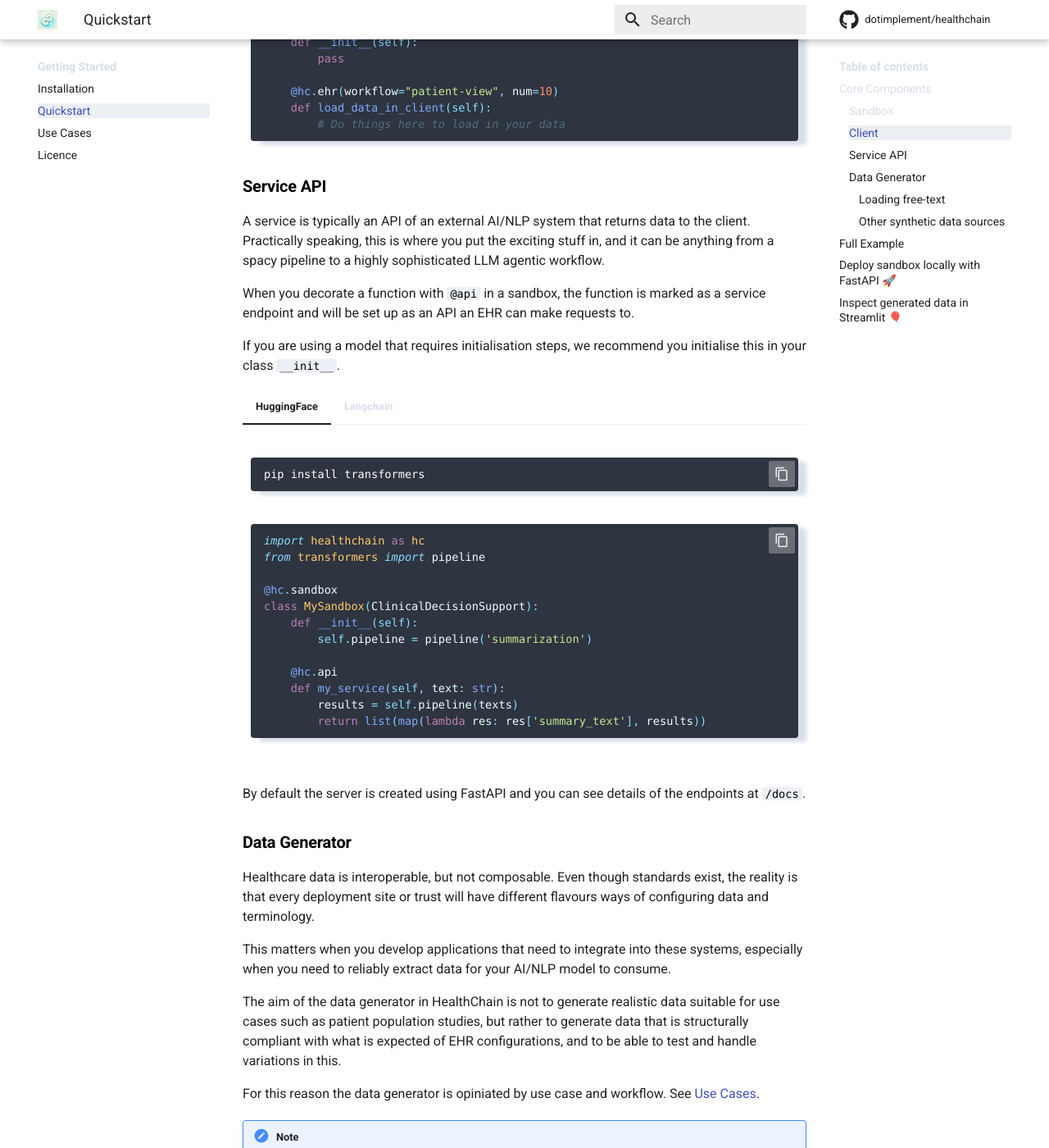
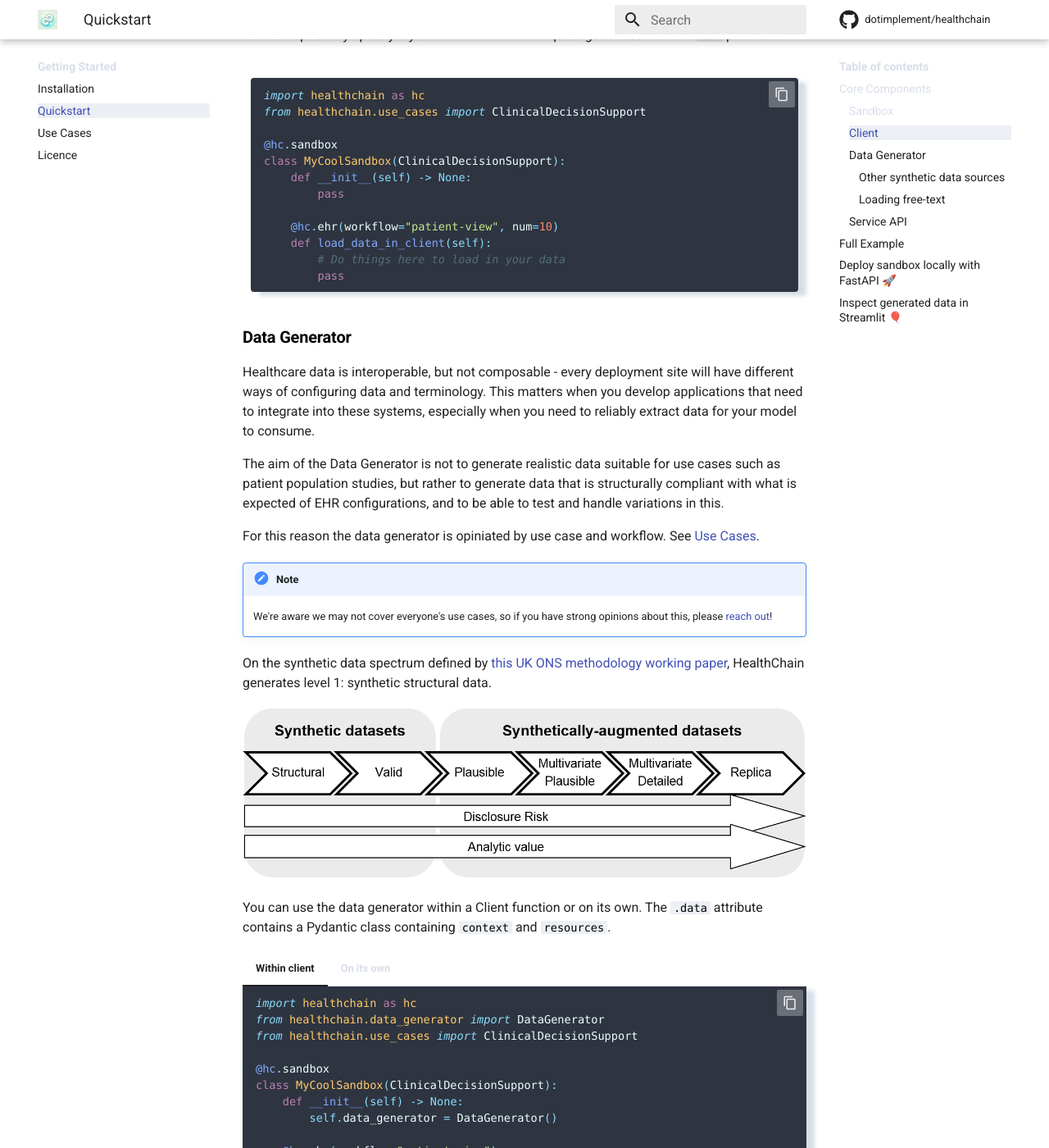
Before and after one commit to dotimplement/HealthChain, an MkDocs documentation site: the page built from docs/quickstart.md, in a window 1280 px wide and 1400 px high, scrolled down 1470 px. Shown: the whole window at 82% size. Built offline with MkDocs 1.6.1 and Material for MkDocs 9.7.7, drawn with Linux system fonts in a browser that asks for light colours; comment, search, counter and statistics services are not loaded; some of the changed text lies outside the part shown.

Commit message:
Edit text and checked working code samples

````diff
--- a/docs/quickstart.md
+++ b/docs/quickstart.md
@@ -15,28 +15,37 @@
 
 5. Data is received by the client and rendered in a UI interface
 
-To declare a sandbox, create a class that inherits from a type of `UseCase` and decorate it with the `@sandbox` decorator.
+To declare a sandbox, create a class that inherits from a type of `UseCase` and decorate it with the `@hc.sandbox` decorator.
 
-Note that **both must** be present for a valid sandbox declaration: `UseCase` loads in the blueprint of what kind of service, client, and API is set up based on HL7-specified standards, and `@sandbox` orchestrates these interactions.
+Note that both **must** be present for a valid sandbox declaration: `UseCase` loads in the blueprint of the service, client, and APIs used, and `@hc.sandbox` orchestrates these interactions.
 
 ```python
 import healthchain as hc
 
 from healthchain.use_cases import ClinicalDecisionSupport
 
-@sandbox
+@hc.sandbox
 class MyCoolSandbox(ClinicalDecisionSupport):
     def __init__(self) -> None:
         pass
 ```
-In this example, we are giving our sandbox the name `MyCoolSandbox` and telling it to behave like a clinical decision support system (based on CDS Hooks), and declaring it should be run in a sandbox.
+
+In this example, naming our class `MyCoolSandbox`, telling it to behave like a clinical decision support system (based on CDS Hooks), and declaring it should be run in a sandbox.
+
+Every sandbox requires a client and a server.
+
+!!! success "Sandbox Essentials"
+
+    - `UseCase` from which the sandbox class inherits from
+    - service function
+    - client function
 
 ### Client
 A client is a healthcare system object that requests information and processing from an external service.
 
 A client is typically an EHR system, but we may also support other health objects in the future such as a CPOE (Computerized Ohysician Order Entry).
 
-We can mark a client by using the decorator `@ehr`. You **must** declare a workflow, which informs the sandbox how your data will be formatted (See Use Cases).
+We can mark a client by using the decorator `@hc.ehr`. You **must** declare a **workflow** for EHR clients, which informs the sandbox how your data will be formatted (See [Use Cases](/usecases)).
 
 You can optionally specify if you want more than 1 request generated with the `num` parameter.
 
@@ -44,119 +53,70 @@
 import healthchain as hc
 from healthchain.use_cases import ClinicalDecisionSupport
 
-@sandbox
+@hc.sandbox
 class MyCoolSandbox(ClinicalDecisionSupport):
-    def __init__(self):
+    def __init__(self) -> None:
         pass
 
     @hc.ehr(workflow="patient-view", num=10)
     def load_data_in_client(self):
         # Do things here to load in your data
+        pass
 
 ```
 
-### Service API
-A service is typically an API of an external AI/NLP system that returns data to the client. Practically speaking, this is where you put the exciting stuff in, and it can be anything from a spacy pipeline to a highly sophisticated LLM agentic workflow.
-
-When you decorate a function with `@api` in a sandbox, the function is marked as a service endpoint and will be set up as an API an EHR can make requests to.
-
-If you are using a model that requires initialisation steps, we recommend you initialise this in your class `__init__`.
-
-=== "HuggingFace"
-    ```bash
-    pip install transformers
-    ```
-    ```python
-    import healthchain as hc
-    from transformers import pipeline
-
-    @hc.sandbox
-    class MySandbox(ClinicalDecisionSupport):
-        def __init__(self):
-            self.pipeline = pipeline('summarization')
-
-        @hc.api
-        def my_service(self, text: str):
-            results = self.pipeline(texts)
-            return list(map(lambda res: res['summary_text'], results))
-    ```
-=== "Langchain"
-    ```bash
-    pip install langchain langchain-openai
-    ```
-    ```python
-    import healthchain as hc
-    from langchain_openai import ChatOpenAI
-    from langchain_core.prompts import PromptTemplate
-    from langchain_core.output_parsers import StrOutputParser
-
-    @hc.sandbox
-    class MySandbox(ClinicalDecisionSupport):
-        def __init__(self):
-            self.chain = self._init_llm_chain()
-
-        def _init_llm_chain(self):
-            prompt = PromptTemplate.from_template("Summarize the text below {text}")
-            model = ChatOpenAI(model="gpt-4")
-            parser = StrOutputParser()
-
-            chain = prompt | model | parser
-
-            return chain
-
-        @hc.api
-        def my_service(self, text: str):
-            result = self.chain.invoke(text)
-
-            return result
-    ```
-
-By default the server is created using FastAPI and you can see details of the endpoints at `/docs`.
-
 
 ### Data Generator
-Healthcare data is interoperable, but not composable. Even though standards exist, the reality is that every deployment site or trust will have different flavours ways of configuring data and terminology.
+Healthcare data is interoperable, but not composable - every deployment site will have different ways of configuring data and terminology. This matters when you develop applications that need to integrate into these systems, especially when you need to reliably extract data for your model to consume.
 
-This matters when you develop applications that need to integrate into these systems, especially when you need to reliably extract data for your AI/NLP model to consume.
-
-The aim of the data generator in HealthChain is not to generate realistic data suitable for use cases such as patient population studies, but rather to generate data that is structurally compliant with what is expected of EHR configurations, and to be able to test and handle variations in this.
+The aim of the Data Generator is not to generate realistic data suitable for use cases such as patient population studies, but rather to generate data that is structurally compliant with what is expected of EHR configurations, and to be able to test and handle variations in this.
 
 For this reason the data generator is opiniated by use case and workflow. See [Use Cases](usecases.md).
 
 !!! note
-    We're aware we may not cover everyone's use cases, so if you have strong opinions about this, please [reach out]()!
+    We're aware we may not cover everyone's use cases, so if you have strong opinions about this, please [reach out](https://discord.gg/jG4UWCUh)!
 
-You can use the data generator within a Client function or on its own:
+On the synthetic data spectrum defined by [this UK ONS methodology working paper](https://www.ons.gov.uk/methodology/methodologicalpublications/generalmethodology/onsworkingpaperseries/onsmethodologyworkingpaperseriesnumber16syntheticdatapilot#:~:text=Synthetic%20data%20at%20ONS&text=Synthetic%20data%20is%20created%20by,that%20provided%20the%20original%20data.%E2%80%9D), HealthChain generates level 1: synthetic structural data.
+
+![Synthetic data](assets/synthetic_data_ons.png)
+
+You can use the data generator within a Client function or on its own. The `.data` attribute contains a Pydantic class containing `context` and `resources`.
 
 === "Within client"
     ```python
     import healthchain as hc
     from healthchain.data_generator import DataGenerator
+    from healthchain.use_cases import ClinicalDecisionSupport
 
-    @sandbox
+    @hc.sandbox
     class MyCoolSandbox(ClinicalDecisionSupport):
-        def __init__(self):
+        def __init__(self) -> None:
             self.data_generator = DataGenerator()
 
         @hc.ehr(workflow="patient-view")
         def load_data_in_client(self):
             self.data_generator.generate()
             return self.data_generator.data
+
+        @hc.api
+        def my_server(self, text):
+            pass
     ```
 
 
 === "On its own"
     ```python
     from healthchain.data_generator import DataGenerator
+    from healthchain.base import Workflow
 
     # Initialise data generator
     data_generator = DataGenerator()
 
     # Generate FHIR resources for use case workflow
-    data_generate.set_workflow("patient-discharge")
+    data_generator.set_workflow(Workflow.encounter_discharge)
     data_generator.generate()
 
-    print(data.generator.data)
+    print(data_generator.data.resources.model_dump(by_alias=True, exclude_unset=True))
     ```
 
 <!-- You can pass in parameters in `contraint` argument to limit the general form of the FHIR resources you get back, but this feature is experimental. Arguments supported are:
@@ -170,19 +130,119 @@
 ```
 -->
 
+#### Other synthetic data sources
+
+If you are looking for realistic datasets, you are also free to load your own data in a sandbox run! Check out [MIMIC](https://mimic.mit.edu/) for comprehensive continuity of care records and free-text data, or [Synthea](https://synthetichealth.github.io/synthea/) for synthetically generated FHIR resources. Both are open-source, although you will need to complete [PhysioNet Credentialing](https://mimic.mit.edu/docs/gettingstarted/) to access MIMIC.
+
 #### Loading free-text
 
-For free-text data such as discharge summaries, we also provide a method `.load_free_text()` for wrapping the text into a FHIR [DocumentReference](https://build.fhir.org/documentreference.html) resource (N.B. currently we place the text directly in the resource attachment, although it is technically supposed to be base64 encoded).
+You can specify the `free_text_csv` field of the `.generate()` method to load in free-text sources into the data generator, e.g. discharge summaries. This will wrap the text into a FHIR [DocumentReference](https://build.fhir.org/documentreference.html) resource (N.B. currently we place the text directly in the resource attachment, although it is technically supposed to be base64 encoded).
 
-Input must be a directory of `.txt` files, where a random file will be picked for each generation.
+A random text document from the `csv` file will be picked for each generation.
 
 ```python
 # Load free text into a DocumentResource FHIR resource
-data_generator.load_free_text("./dir/to/txt/files")
+data_generator.generate(free_text_csv="./dir/to/csv/file")
 ```
 
-#### Other synthetic data sources
-If you are looking for more realistic patient population data, you are also free to define your own data in a sandbox run! Check out [MIMIC](https://mimic.mit.edu/) for comprehensive records and free-text data, or [Synthea](https://synthetichealth.github.io/synthea/) for synthetically generated FHIR resources. Both are open-source, although you will need to complete [PhysioNet Credentialing](https://mimic.mit.edu/docs/gettingstarted/) to access MIMIC.
+
+### Service API
+A service is typically an API of an external AI/NLP system that returns data to the client. This is where you define your application logic - it can be anything from a simple regex to a highly sophisticated LLM agentic workflow. The only constraint is that you have to return your data as a `Dict` that your workflow expects.
+
+When you decorate a function with `@hc.api` in a sandbox, the function is mounted to a HL7-compliant service endpoint an EHR client can make requests to. This is usually a set of standardised API routes depending on the use case. HealthChain will start a [FastAPI](https://fastapi.tiangolo.com/) server with these APIs pre-defined for you.
+
+If you are using a model that requires initialisation steps, we recommend you initialise this in your class `__init__`.
+
+=== "Transformers"
+    ```bash
+    pip install torch transformers
+    ```
+    ```python
+    import healthchain as hc
+
+    from healthchain.use_cases import ClinicalDecisionSupport
+    from healthchain.data_generator import DataGenerator
+    from transformers import pipeline
+
+    from typing import Dict
+
+    @hc.sandbox
+    class MyCoolSandbox(ClinicalDecisionSupport):
+        def __init__(self):
+            self.data_generator = DataGenerator()
+            self.pipeline = pipeline('summarization')
+
+        @hc.api
+        def my_service(self, text: str):
+            results = self.pipeline(text)
+            return {
+                "cards": [
+                    {
+                        "summary": "Patient summary",
+                        "indicator": "info",
+                        "source": {"label": "transformer"},
+                        "detail": results[0]['summary_text']
+                    }
+                ]
+            }
+
+        @hc.ehr(workflow="patient-view")
+        def load_data_in_client(self):
+            self.data_generator.generate()
+            return self.data_generator.data
+    ```
+=== "LLM (OpenAI)"
+    ```bash
+    pip install langchain langchain-openai
+    ```
+    ```python
+    import healthchain as hc
+
+    from healthchain.use_cases import ClinicalDecisionSupport
+    from healthchain.data_generator import DataGenerator
+
+    from langchain_openai import ChatOpenAI
+    from langchain_core.prompts import PromptTemplate
+    from langchain_core.output_parsers import StrOutputParser
+
+    from typing import Dict
+
+    @hc.sandbox
+    class MyCoolSandbox(ClinicalDecisionSupport):
+        def __init__(self):
+            self.chain = self._init_llm_chain()
+            self.data_generator = DataGenerator()
+
+        def _init_llm_chain(self):
+            prompt = PromptTemplate.from_template(
+                "Summarize the text below {text}"
+                )
+            model = ChatOpenAI(model="gpt-4o")
+            parser = StrOutputParser()
+
+            chain = prompt | model | parser
+
+            return chain
+
+        @hc.api
+        def my_service(self, text: str) -> Dict:
+            result = self.chain.invoke(text)
+            return {
+                "cards": [
+                    {
+                        "summary": "Patient summary",
+                        "indicator": "info",
+                        "source": {"label": "openai"},
+                        "detail": result
+                    }
+                ]
+            }
+
+        @hc.ehr(workflow="patient-view")
+        def load_data_in_client(self):
+            self.data_generator.generate()
+            return self.data_generator.data
+    ```
 
 
 ## Full Example
@@ -193,18 +253,22 @@
 from healthchain.use_cases import ClinicalDecisionSupport
 from healthchain.data_generator import DataGenerator
 
-@sandbox
+from typing import Dict
+
+@hc.sandbox
 class MyCoolSandbox(ClinicalDecisionSupport):
-    def __init__(self):
+    def __init__(self) -> None:
         self.data_generator = DataGenerator()
 
     @hc.ehr(workflow="encounter-discharge", num=10)
     def load_data_in_client(self):
-        self.data_generator.generate()
+        self.data_generator.generate(
+            free_text_csv="/example_discharge_summaries.csv"
+            )
         return self.data_generator.data
 
     @hc.api
-    def llm_server(self, text: str):
+    def llm_server(self, text: str) -> Dict:
         return {
             "cards": [
                 {
@@ -214,7 +278,6 @@
                 }
             ]
         }
-
 
 if __name__ == "__main__":
     cds = MyCoolSandbox()
@@ -228,16 +291,17 @@
 To run your sandbox:
 
 ```bash
-healthchain my_sandbox.py
+healthchain run my_sandbox.py
 ```
 
+This will start a server by default at `http://127.0.0.1:8000`, and you can interact with the exposed endpoints at `/docs`. Data generated from your sandbox runs is saved at `./output/` by default.
 
 ## Inspect generated data in Streamlit 🎈
-
-By default, data generated from your sandbox runs is saved at `./output/`. The streamlit dashboard is run separately and will assume this is where your data is saved.
+The streamlit dashboard is run separately and is currently purely for visualisation purposes.
 
 To run the streamlit app:
 
 ```bash
-streamlit streamlit_app/app.py
+cd streamlist_demo
+streamlit run app.py
 ```
````
Also changed, not shown: other parts of docs/quickstart.md (+1 -1 lines).
